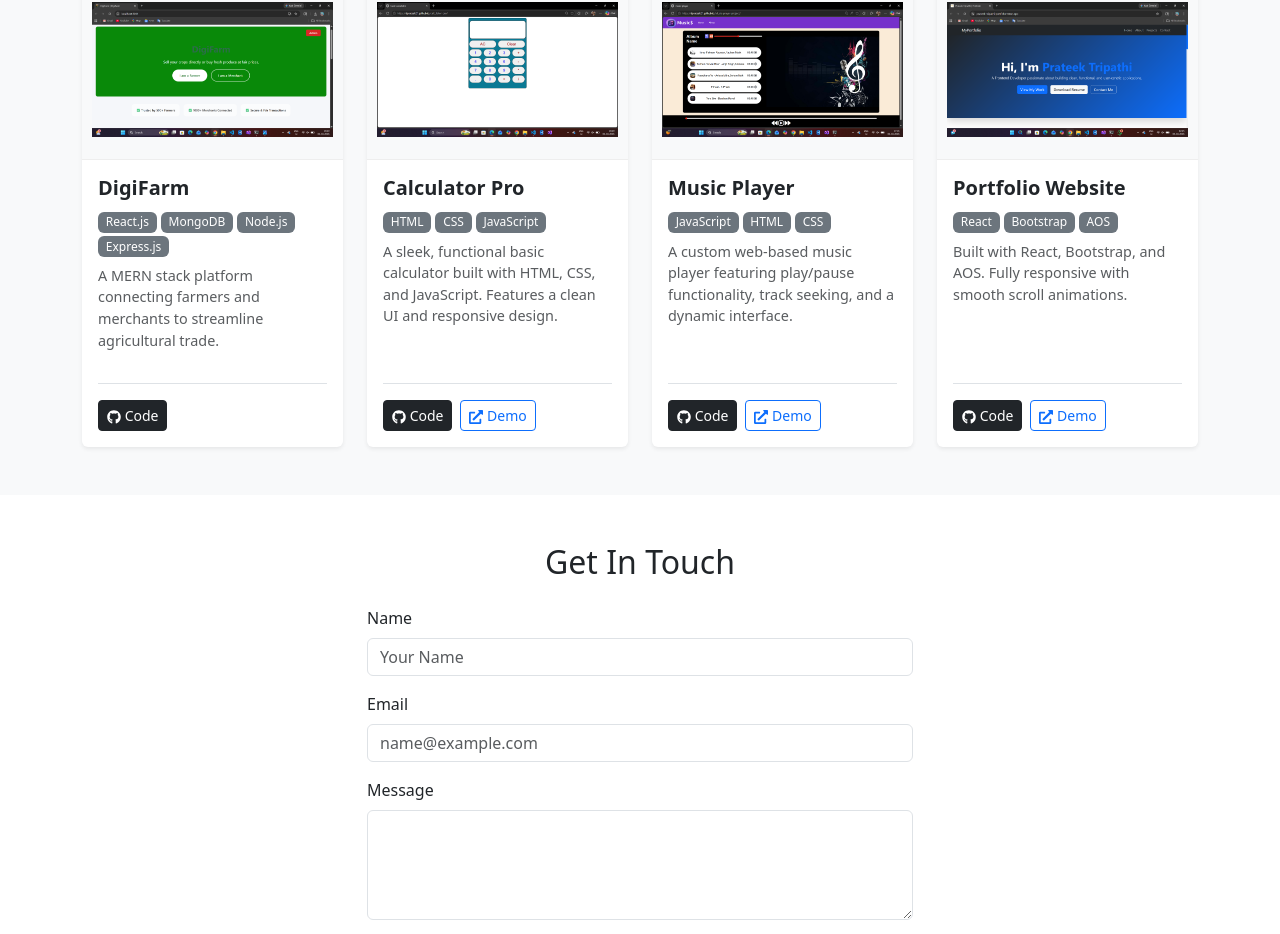
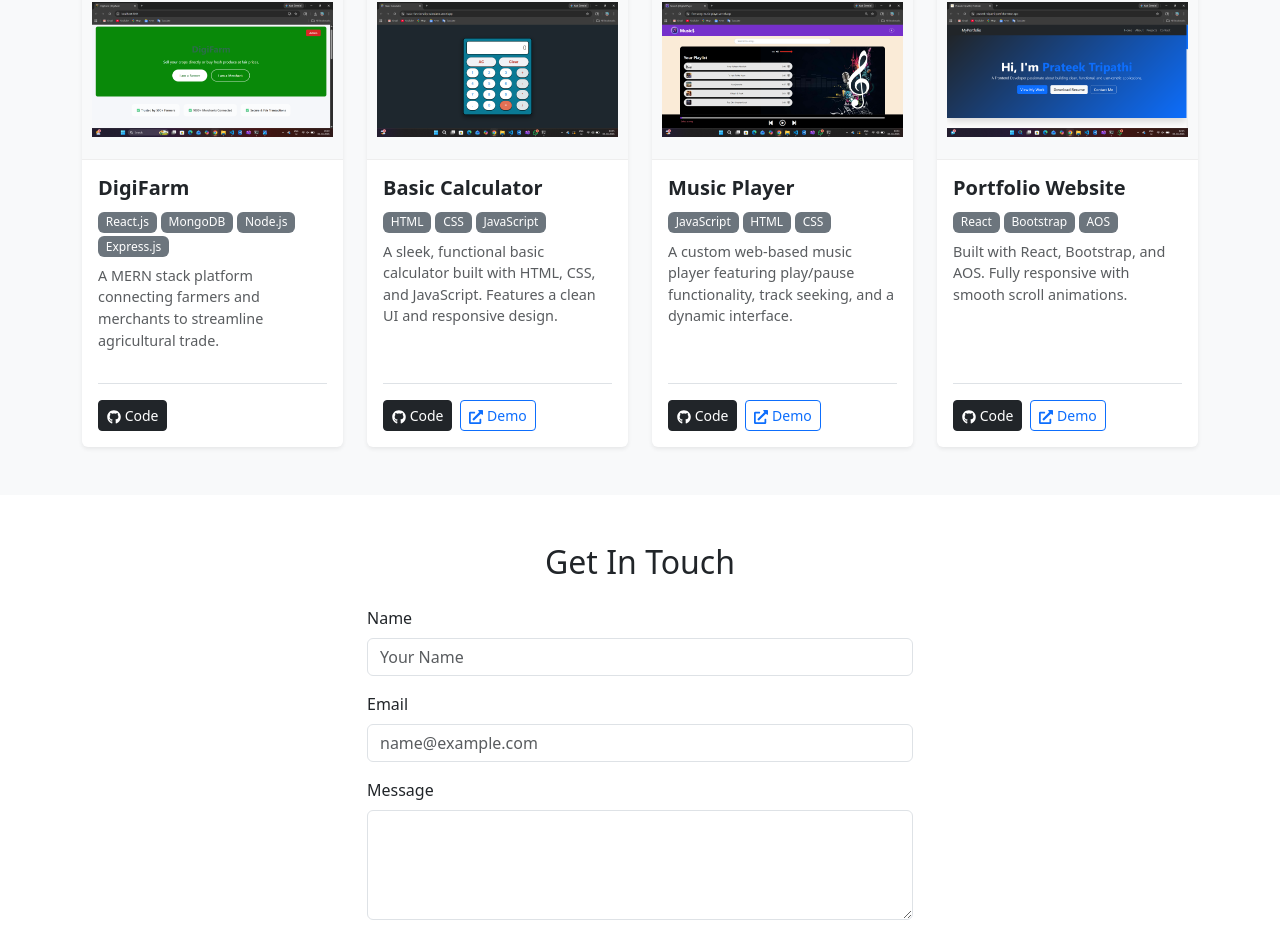
Before and after one commit to tprateek01/my-portfolio, a React (Create React App) app: page / in a window 1280 px wide. Shown: the part 1651-2585 px from the top of the page. Built offline with nearby package versions, Linux system fonts and the light colour scheme.

Commit message:
Images and links changed of projects

```diff
--- a/src/sections/Projects.jsx
+++ b/src/sections/Projects.jsx
@@ -13,10 +13,10 @@ const Projects = () => {
       tags: ["React.js", "MongoDB", "Node.js", "Express.js"]
     },
     {
-      title: "Calculator Pro",
+      title: "Basic Calculator",
       description: "A sleek, functional basic calculator built with HTML, CSS, and JavaScript. Features a clean UI and responsive design.",
       githubLink: "https://github.com/tprateek01/calculator-pro",
-      liveLink: "https://tprateek01.github.io/calculator-pro/",
+      liveLink: "https://basic-functionality-calculator.vercel.app/",
       image: "/project-images/Calculator.png",
       tags: ["HTML", "CSS", "JavaScript"]
     },
@@ -24,7 +24,7 @@ const Projects = () => {
       title: "Music Player",
       description: "A custom web-based music player featuring play/pause functionality, track seeking, and a dynamic interface.",
       githubLink: "https://github.com/tprateek01/Music-player-project",
-      liveLink: "https://tprateek01.github.io/Music-player-project/",
+      liveLink: "https://five-song-music-player.vercel.app/",
       image: "/project-images/MusicPlayer.png",
       tags: ["JavaScript", "HTML", "CSS"]
     },
```
Also changed, not shown: public/project-images/Calculator.png, public/project-images/MusicPlayer.png.
